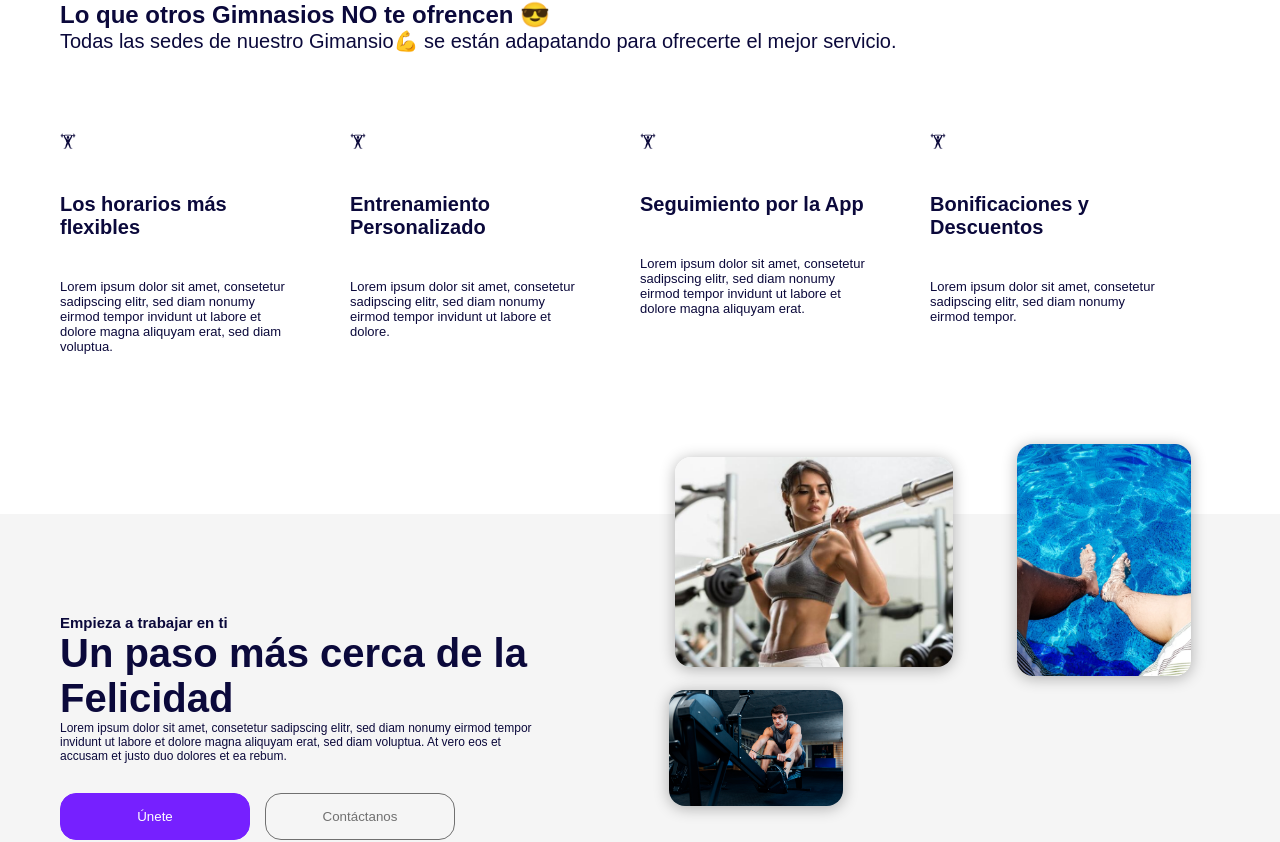
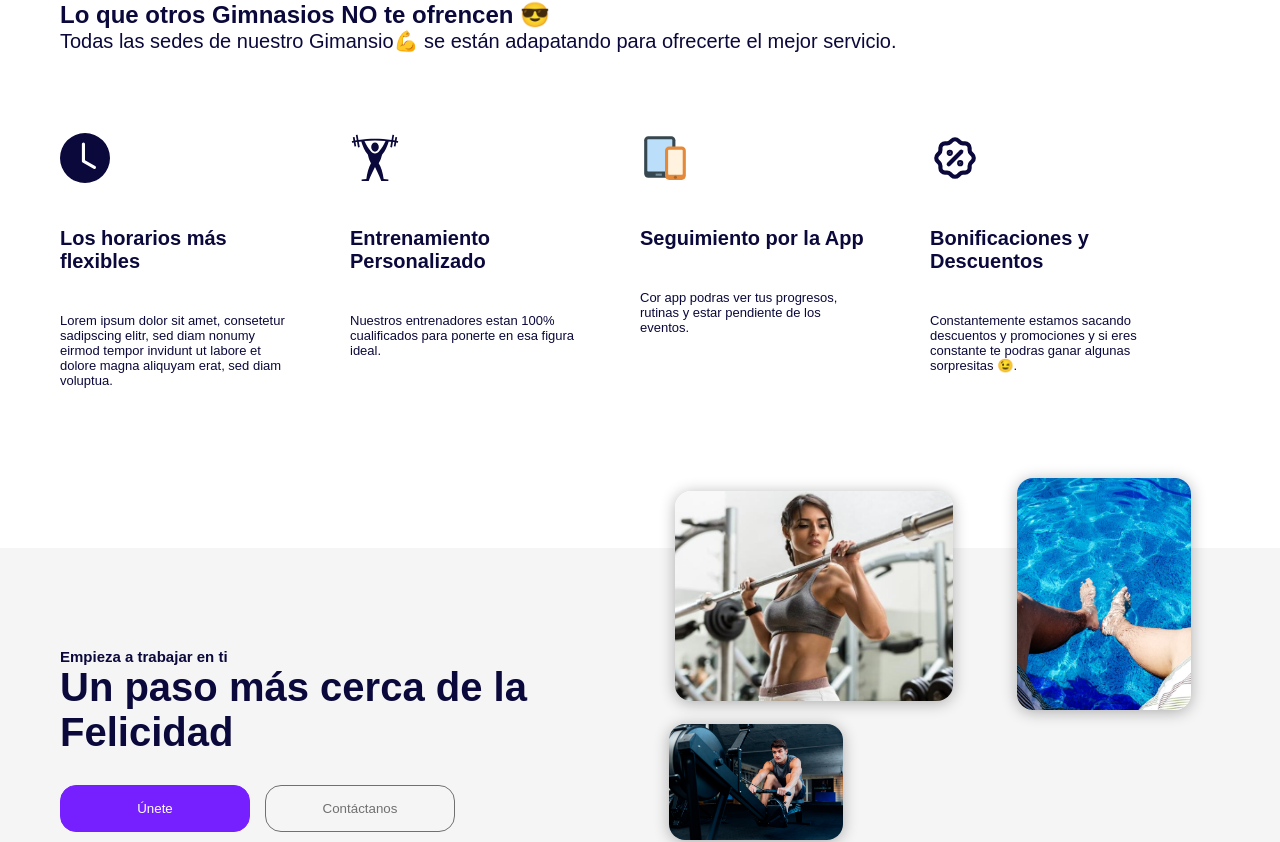
Before and after one commit to ortizjulian/Valhalla, a React (Create React App) app: page / in a window 1280 px wide. Shown: the part 1091-1933 px from the top of the page. Built offline with nearby package versions, Linux system fonts and the light colour scheme; a web font is replaced by a local one.

Commit message:
Cmabio de iconos

```diff
--- a/package.json
+++ b/package.json
@@ -9,6 +9,7 @@
     "react": "^17.0.2",
     "react-dom": "^17.0.2",
     "react-helmet": "^6.1.0",
+    "react-icons": "^4.7.1",
     "react-scripts": "4.0.3",
     "react-scroll": "^1.8.4",
     "react-slick": "^0.28.1",
--- a/src/components/Elements/PricingTable.jsx
+++ b/src/components/Elements/PricingTable.jsx
@@ -2,31 +2,29 @@ import React from "react";
 import styled from "styled-components";
 // Components
 import FullButton from "../Buttons/FullButton";
-// Assets
-import RollerIcon from "../../assets/svg/Services/RollerIcon";
-import MonitorIcon from "../../assets/svg/Services/MonitorIcon";
-import BrowserIcon from "../../assets/svg/Services/BrowserIcon";
-import PrinterIcon from "../../assets/svg/Services/PrinterIcon";
+//Iconos
+import { GiVikingHelmet } from 'react-icons/gi';
+import { GiAngelWings } from 'react-icons/gi';
+import { GiCrenelCrown } from 'react-icons/gi';
+
 import CheckMark from "../../assets/svg/Checkmark";
+
 
 export default function PricingTable({ icon, price, title, text,  offers, action }) {
   let getIcon;
 
   switch (icon) {
-    case "roller":
-      getIcon = <RollerIcon />;
+    case "viking":
+      getIcon = <GiVikingHelmet className="icon-large" />;
       break;
-    case "monitor":
-      getIcon = <MonitorIcon />;
+    case "wings":
+      getIcon = <GiAngelWings className="icon-large" />;
       break;
-    case "browser":
-      getIcon = <BrowserIcon />;
-      break;
-    case "printer":
-      getIcon = <PrinterIcon />;
+    case "crown":
+      getIcon = <GiCrenelCrown className="icon-large" />;
       break;
     default:
-      getIcon = <RollerIcon />;
+      getIcon = <GiVikingHelmet className="icon-large" />;
       break;
   }
 
--- a/src/components/Sections/Pricing.jsx
+++ b/src/components/Sections/Pricing.jsx
@@ -17,7 +17,7 @@ export default function Pricing() {
           <TablesWrapper className="flexSpaceNull">
             <TableBox>
               <PricingTable
-                icon="roller"
+                icon="viking"
                 price="$59,900/m"
                 title="Guerrero"
                 text="Nuestro plan básico, que te permitirá acceder a la sede de tu preferencia."
@@ -35,7 +35,7 @@ export default function Pricing() {
             </TableBox>
             <TableBox>
               <PricingTable
-                icon="monitor"
+                icon="wings"
                 price="$89,900/m"
                 title="Valkiria"
                 text="Nuestro plan Valkiria, te permitirá acceder a lo mejor de su rango."
@@ -53,7 +53,7 @@ export default function Pricing() {
             </TableBox>
             <TableBox>
               <PricingTable
-                icon="browser"
+                icon="crown"
                 price="$99,900/m"
                 title="Odín"
                 text="Nuestro plan Odín, es el más top. Te permite acceder a todos los beneficios posibles."
--- a/src/components/Sections/Services.jsx
+++ b/src/components/Sections/Services.jsx
@@ -31,27 +31,27 @@ export default function Services() {
             <ServiceBoxWrapper>
 
               <ServiceBox
-                icon="monitor"
+                icon="clock"
                 title="Los horarios más flexibles"
                 subtitle="Lorem ipsum dolor sit amet, consetetur sadipscing elitr, sed diam nonumy eirmod tempor invidunt ut labore et dolore magna aliquyam erat, sed diam voluptua."
               />
             </ServiceBoxWrapper>
             <ServiceBoxWrapper>
               <ServiceBox
-                icon="monitor"
+                icon="weight"
                 title="Entrenamiento Personalizado"
-                subtitle="Lorem ipsum dolor sit amet, consetetur sadipscing elitr, sed diam nonumy eirmod tempor invidunt ut labore et dolore."
+                subtitle="Nuestros entrenadores estan 100% cualificados para ponerte en esa figura ideal."
               />
             </ServiceBoxWrapper>
             <ServiceBoxWrapper>
               <ServiceBox
-                icon="browser"
+                icon="smartphone"
                 title="Seguimiento por la App"
-                subtitle="Lorem ipsum dolor sit amet, consetetur sadipscing elitr, sed diam nonumy eirmod tempor invidunt ut labore et dolore magna aliquyam erat."
+                subtitle="Cor app podras ver tus progresos, rutinas y estar pendiente de los eventos."
               />
             </ServiceBoxWrapper>
             <ServiceBoxWrapper>
-              <ServiceBox icon="printer" title="Bonificaciones y Descuentos" subtitle="Lorem ipsum dolor sit amet, consetetur sadipscing elitr, sed diam nonumy eirmod tempor." />
+              <ServiceBox icon="discount" title="Bonificaciones y Descuentos" subtitle="Constantemente estamos sacando descuentos y promociones y si eres constante te podras ganar algunas sorpresitas 😉." />
             </ServiceBoxWrapper>
           </ServiceBoxRow>
         </div>
@@ -61,10 +61,10 @@ export default function Services() {
               <AddLeft>
                 <h4 className="font15 semiBold">Empieza a trabajar en ti</h4>
                 <h2 className="font40 extraBold">Un paso más cerca de la Felicidad</h2>
-                <p className="font12">
+                {/* <p className="font12">
                   Lorem ipsum dolor sit amet, consetetur sadipscing elitr, sed diam nonumy eirmod tempor invidunt ut labore et dolore magna aliquyam erat, sed
                   diam voluptua. At vero eos et accusam et justo duo dolores et ea rebum.
-                </p>
+                </p> */}
                 <ButtonsRow className="flexNullCenter" style={{ margin: "30px 0"}}>
                   <div style={{ width: "190px" }}>
                     <FullButton title="Únete" action={() => alert("Pronto")} />
--- a/src/style/index.css
+++ b/src/style/index.css
@@ -270,3 +270,7 @@
   .whiteBg {
     background-color: #fff;
   }
+  .icon-large {
+    font-size: 50px;
+    color: #0B093B;
+  }
```
Also changed, not shown: src/assets/img/casco.png (added), 1 other file (tests, documents, lock files or other folders).
